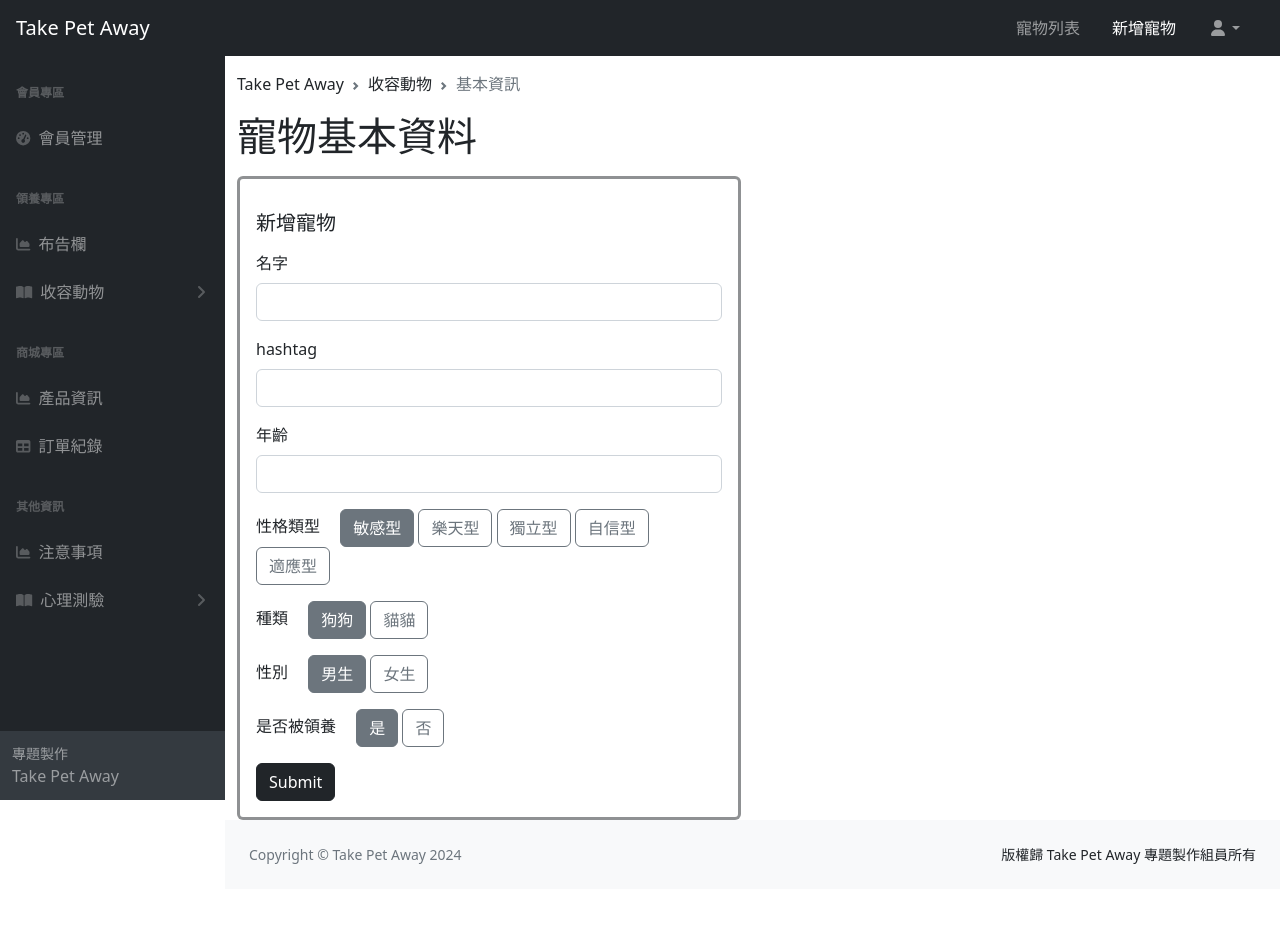
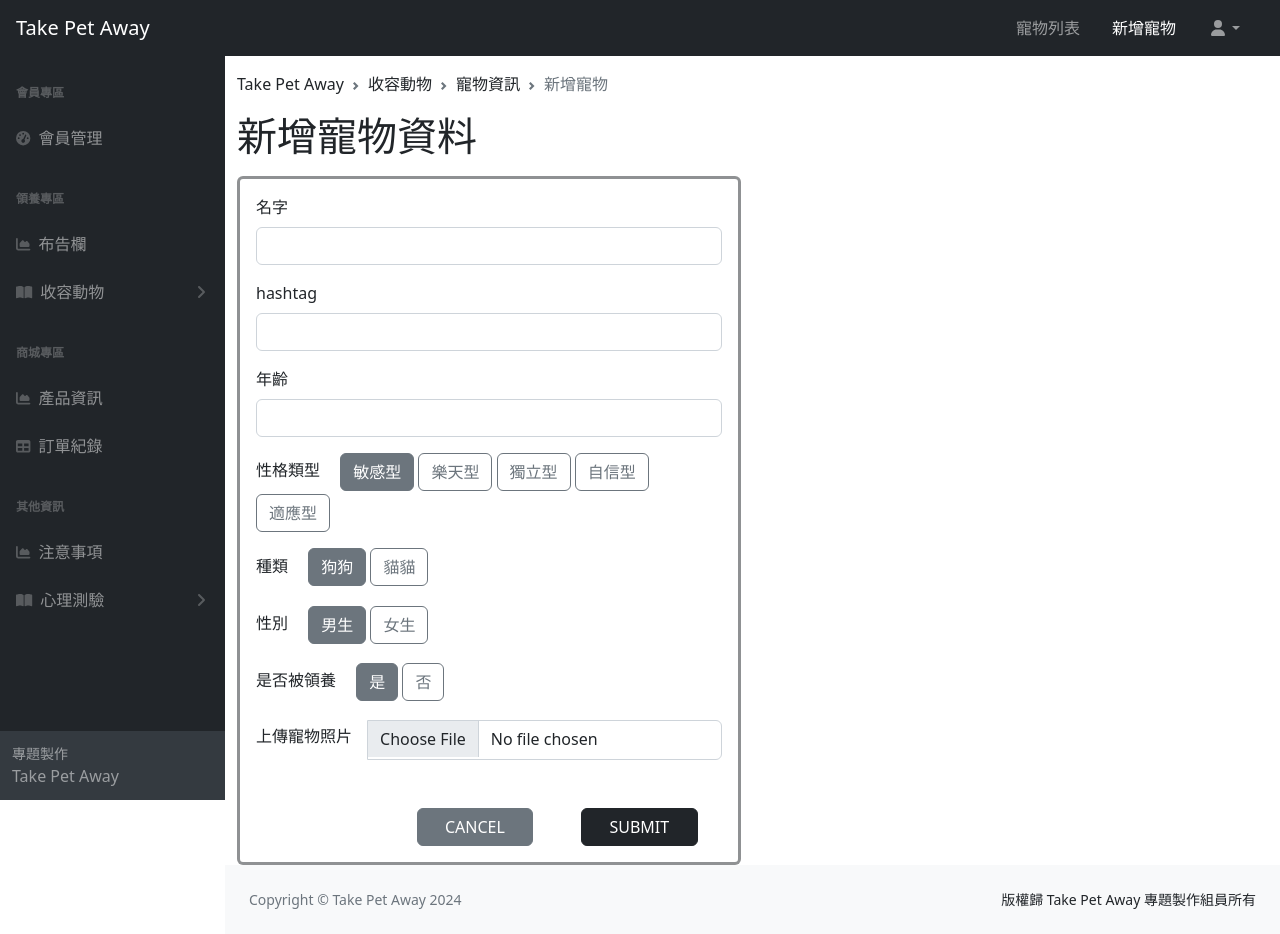
Before and after one commit to yingweng1120112/Backstage-take_pet_away, a PHP site: page /pet_add.php in a window 1280 px wide. Before the commit the page ends 864 px from the top, so only its background shows below. Run offline with PHP 8.4, Linux system fonts and the light colour scheme; some libraries are stand-ins or nearby versions.

Commit message:
修改 value

```diff
--- a/pet_add.php
+++ b/pet_add.php
@@ -20,15 +20,16 @@ $pageName = "pet_add";
     <ol class="breadcrumb">
       <li class="breadcrumb-item"><a class="text-reset text-decoration-none" href="index_.php">Take Pet Away</a></li>
       <li class="breadcrumb-item"><a class="text-reset text-decoration-none" href="#">收容動物</a></li>
-      <li class="breadcrumb-item active" aria-current="page">基本資訊</li>
+      <li class="breadcrumb-item"><a class="text-reset text-decoration-none" href="pet_list.php">寵物資訊</a></li>
+      <li class="breadcrumb-item active" aria-current="page">新增寵物</li>
     </ol>
   </nav>
-  <h1 class="my-3">寵物基本資料</h1>
+  <h1 class="my-3">新增寵物資料</h1>
   <div class="row">
     <div class="col-6">
       <div class="card border border-3 border-dark border-opacity-50">
         <div class="card-body">
-          <h5 class="card-title my-3">新增寵物</h5>
+          <!-- <h5 class="card-title my-3">新增寵物</h5> -->
           <form name="form1" onsubmit="sendData(event)">
             <div class="mb-3">
               <div class="mb-3">
@@ -52,16 +53,16 @@ $pageName = "pet_add";
                 <div class="form-text"></div>
               </div> -->
               <div class="mb-3">
-                <label for="personality_type" class="form-label me-3">性格類型</label>
-                <input type="radio" class="btn-check" name="personality_type" id="personality_type1" autocomplete="off" checked>
+                <label for="personality_type" class="form-label me-3 lh-lg">性格類型</label>
+                <input type="radio" class="btn-check" name="personality_type" id="personality_type1" value="1" autocomplete="off" checked>
                 <label class="btn btn-outline-secondary" for="personality_type1">敏感型</label>
-                <input type="radio" class="btn-check" name="personality_type" id="personality_type2" autocomplete="off">
+                <input type="radio" class="btn-check" name="personality_type" id="personality_type2" value="樂天型" autocomplete="off">
                 <label class="btn btn-outline-secondary" for="personality_type2">樂天型</label>
-                <input type="radio" class="btn-check" name="personality_type" id="personality_type3" autocomplete="off">
+                <input type="radio" class="btn-check" name="personality_type" id="personality_type3" value="獨立型" autocomplete="off">
                 <label class="btn btn-outline-secondary" for="personality_type3">獨立型</label>
-                <input type="radio" class="btn-check" name="personality_type" id="personality_type4" autocomplete="off">
+                <input type="radio" class="btn-check" name="personality_type" id="personality_type4" value="自信型" autocomplete="off">
                 <label class="btn btn-outline-secondary" for="personality_type4">自信型</label>
-                <input type="radio" class="btn-check" name="personality_type" id="personality_type5" autocomplete="off">
+                <input type="radio" class="btn-check" name="personality_type" id="personality_type5" value="適應型" autocomplete="off">
                 <label class="btn btn-outline-secondary" for="personality_type5">適應型</label>
                 <div class="form-text"></div>
               </div>
@@ -76,27 +77,27 @@ $pageName = "pet_add";
                 <div class="form-text"></div>
               </div> -->
               <div class="mb-3">
-                <label for="type" class="form-label me-3">種類</label>
-                <input type="radio" class="btn-check" name="type" id="typedog" autocomplete="off" checked>
-                <label class="btn btn-outline-secondary" for="typedog">狗狗</label>
-                <input type="radio" class="btn-check" name="type" id="typecat" autocomplete="off">
-                <label class="btn btn-outline-secondary" for="typecat">貓貓</label>
+                <label for="type" class="form-label me-3 lh-lg">種類</label>
+                <input type="radio" class="btn-check" name="type" id="type-dog" value="1" autocomplete="off" checked>
+                <label class="btn btn-outline-secondary" for="type-dog">狗狗</label>
+                <input type="radio" class="btn-check" name="type" id="type-cat" value="貓" autocomplete="off">
+                <label class="btn btn-outline-secondary" for="type-cat">貓貓</label>
                 <div class="form-text"></div>
               </div>
               <div class="mb-3">
-                <label for="sex" class="form-label me-3">性別</label>
-                <input type="radio" class="btn-check" name="sex" id="sexboy" autocomplete="off" checked>
-                <label class="btn btn-outline-secondary" for="sexboy">男生</label>
-                <input type="radio" class="btn-check" name="sex" id="sexgirl" autocomplete="off">
-                <label class="btn btn-outline-secondary" for="sexgirl">女生</label>
+                <label for="sex" class="form-label me-3 lh-lg">性別</label>
+                <input type="radio" class="btn-check" name="sex" id="sex-boy" value="1" autocomplete="off" checked>
+                <label class="btn btn-outline-secondary" for="sex-boy">男生</label>
+                <input type="radio" class="btn-check" name="sex" id="sex-girl" value="母" autocomplete="off">
+                <label class="btn btn-outline-secondary" for="sex-girl">女生</label>
                 <div class="form-text"></div>
               </div>
               <div class="mb-3">
-                <label for="adopted" class="form-label me-3">是否被領養</label>
-                <input type="radio" class="btn-check" name="adopted" id="adoptedTrue" autocomplete="off" checked>
-                <label class="btn btn-outline-secondary" for="adoptedTrue">是</label>
-                <input type="radio" class="btn-check" name="adopted" id="adoptedFalse" autocomplete="off">
-                <label class="btn btn-outline-secondary" for="adoptedFalse">否</label>
+                <label for="adopted" class="form-label me-3 lh-lg">是否被領養</label>
+                <input type="radio" class="btn-check" name="adopted" id="adopted-True" value="1" autocomplete="off" checked>
+                <label class="btn btn-outline-secondary" for="adopted-True">是</label>
+                <input type="radio" class="btn-check" name="adopted" id="adopted-False" value="否" autocomplete="off">
+                <label class="btn btn-outline-secondary" for="adopted-False">否</label>
                 <div class="form-text"></div>
               </div>
               <!-- <label for="adopted" class="form-label me-3">是否被領養</label>
@@ -106,8 +107,20 @@ $pageName = "pet_add";
                 <input type="radio" class="btn-check" name="adopted" id="adoptedFalse" autocomplete="off">
                 <label class="btn btn-outline-secondary" for="adoptedFalse">否</label>
               </div> -->
+              <div class="input-group mb-3">
+                <label for="file" class="form-label me-3 lh-lg">上傳寵物照片</label>
+                <!-- <label class="input-group-text" for="inputGroupFile01"></label> -->
+                <input type="file" class="form-control" id="inputGroupFile01">
+              </div>
+              <!-- <div class="input-group mb-3">
+                <input type="file" class="form-control" id="inputGroupFile02">
+                <label class="input-group-text" for="inputGroupFile02">Upload</label>
+              </div> -->
             </div>
-            <button type="submit" class="btn btn-dark d-flex just">Submit</button>
+            <div class="d-flex justify-content-end mt-5">
+              <button type="reset" class="btn btn-secondary w-25 mx-4">CANCEL</button>
+              <button type="submit" class="btn btn-dark w-25 mx-4">SUBMIT</button>
+            </div>
           </form>
         </div>
       </div>
@@ -124,11 +137,11 @@ $pageName = "pet_add";
         <button type="button" class="btn-close" data-bs-dismiss="modal" aria-label="Close"></button>
       </div>
       <div class="modal-body">
-        <div class="alert alert-success" role="alert">資料新增成功</div>
+        <div class="alert alert-success" role="alert"><i class="fa-regular fa-circle-check me-2"></i>資料新增成功</div>
       </div>
       <div class="modal-footer">
         <button type="button" class="btn btn-secondary" data-bs-dismiss="modal">繼續新增</button>
-        <a type="button" href="./list.php" class="btn btn-primary">回列表頁</a>
+        <a type="button" href="./pet_list.php" class="btn btn-dark">回列表頁</a>
       </div>
     </div>
   </div>
@@ -141,11 +154,11 @@ $pageName = "pet_add";
         <button type="button" class="btn-close" data-bs-dismiss="modal" aria-label="Close"></button>
       </div>
       <div class="modal-body">
-        <div class="alert alert-danger" role="alert">資料新增失敗</div>
+        <div class="alert alert-danger" role="alert"><i class="fa-regular fa-circle-xmark me-2"></i>資料新增失敗</div>
       </div>
       <div class="modal-footer">
         <button type="button" class="btn btn-secondary" data-bs-dismiss="modal">繼續新增</button>
-        <a type="button" href="./list.php" class="btn btn-primary">回列表頁</a>
+        <a type="button" href="./pet_list.php" class="btn btn-dark">回列表頁</a>
       </div>
     </div>
   </div>
@@ -156,6 +169,7 @@ $pageName = "pet_add";
 <script>
   const {
     name: nameField,
+    tag: tagField,
     age: ageFiled,
   } = document.form1;
 
@@ -163,6 +177,8 @@ $pageName = "pet_add";
     // 欄位外觀要回復原來狀態
     nameField.style.border = "1px solid #ccc";
     nameField.nextElementSibling.innerHTML = "";
+    tagField.style.border = "1px solid #ccc";
+    tagField.nextElementSibling.innerHTML = "";
     ageFiled.style.border = "1px solid #ccc";
     ageFiled.nextElementSibling.innerHTML = "";
 
@@ -179,8 +195,14 @@ $pageName = "pet_add";
       nameField.nextElementSibling.innerHTML = "請輸入正確姓名";
     }
 
-    // 年齡 30以下
-    if(ageFiled.value > 30) {
+    if (tagField.value.length < 2) {
+      isPass = false;
+      tagField.style.border = "2px solid red";
+      tagField.nextElementSibling.innerHTML = "請輸入hashtag";
+    }
+
+    // 年齡 0~30
+    if (ageFiled.value > 30 || ageFiled.value <= 0) {
       isPass = false;
       ageFiled.style.border = "2px solid red";
       ageFiled.nextElementSibling.innerHTML = "請輸入正確年齡";
@@ -196,7 +218,7 @@ $pageName = "pet_add";
       //     console.log(i);
       // }
 
-      fetch("pet-api.php", {
+      fetch("pet_add-api.php", {
           method: "POST",
           body: fd
         })
@@ -211,7 +233,7 @@ $pageName = "pet_add";
             if (result.error) {
               failureInfo.innerHTML = result.error;
             } else {
-              failureInfo.innerHTML = "資料新增失敗";
+              failureInfo.innerHTML = `<i class="fa-regular fa-circle-xmark me-2"></i>"資料新增失敗"`;
             }
             failureModal.show();
           }
@@ -219,7 +241,7 @@ $pageName = "pet_add";
         .catch(ex => {
           console.log(ex);
           // alert("資料新增發生錯誤"+ex);
-          failureInfo.innerHTML = "資料新增失敗" + ex;
+          failureInfo.innerHTML = `<i class="fa-regular fa-circle-xmark me-2"></i>"資料新增失敗"` + ex;
           failureModal.show();
         })
 
```
